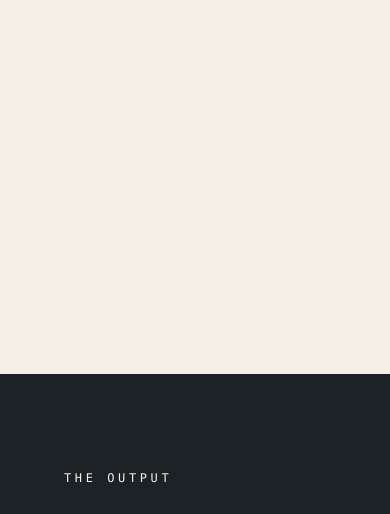
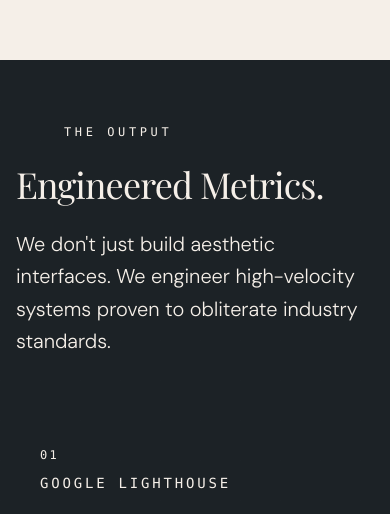
Before and after one commit to 7pixels-xyz/7pixels-main-website, a Next.js app: page / in a window 390 px wide. Shown: the part 2124-2638 px from the top of the page. Built offline with nearby package versions, Linux system fonts and the light colour scheme; a web font is replaced by a local one.

Commit message:
feat(ui): optimized mobile viewports by severely compressing vertical footprint padding and min-height DOM properties in Performance and Manifesto components while keeping desktop layouts intact

```diff
--- a/src/components/Manifesto.tsx
+++ b/src/components/Manifesto.tsx
@@ -54,7 +54,7 @@ export default function Manifesto() {
     }, []);
 
     return (
-        <section ref={containerRef} className="h-screen bg-[#1c2226] text-cream relative flex flex-col justify-center items-center px-4 md:px-24 overflow-hidden">
+        <section ref={containerRef} className="min-h-[50vh] md:h-screen w-full bg-[#1c2226] text-cream relative flex flex-col justify-center items-center px-4 md:px-24 overflow-hidden py-24 md:py-0">
             {/* Ambient Background Grid */}
             <div className="absolute inset-0 opacity-[0.03] bg-[linear-gradient(rgba(255,255,255,0.1)_1px,transparent_1px),linear-gradient(90deg,rgba(255,255,255,0.1)_1px,transparent_1px)] [background-size:40px_40px] pointer-events-none" />
 
--- a/src/components/Performance.tsx
+++ b/src/components/Performance.tsx
@@ -24,11 +24,11 @@ const itemVariants = {
 
 export default function Performance() {
     return (
-        <section className="py-24 md:py-32 bg-[#1c2226] text-cream relative overflow-hidden flex flex-col justify-center">
+        <section className="py-16 md:py-32 bg-[#1c2226] text-cream relative overflow-hidden flex flex-col justify-center">
             {/* Ambient Background Grid */}
             <div className="absolute inset-0 opacity-[0.03] bg-[linear-gradient(rgba(255,255,255,0.1)_1px,transparent_1px),linear-gradient(90deg,rgba(255,255,255,0.1)_1px,transparent_1px)] [background-size:40px_40px] pointer-events-none" />
 
-            <div className="px-4 md:px-24 mb-24 relative z-10 w-full flex flex-col md:flex-row md:items-end justify-between gap-8">
+            <div className="px-4 md:px-24 mb-16 md:mb-24 relative z-10 w-full flex flex-col md:flex-row md:items-end justify-between gap-6 md:gap-8">
                 <div className="max-w-xl">
                     <div className="flex items-center gap-4 mb-6">
                         <span className="w-8 h-[1px] bg-cream/60"></span>
@@ -39,7 +39,7 @@ export default function Performance() {
                         whileInView={{ opacity: 1, x: 0 }}
                         viewport={{ once: true }}
                         transition={{ duration: 1 }}
-                        className="text-5xl md:text-7xl font-serif text-cream tracking-tight"
+                        className="text-4xl md:text-7xl font-serif text-cream tracking-tight"
                     >
                         Engineered Metrics.
                     </motion.h2>
@@ -75,18 +75,18 @@ export default function Performance() {
                         <motion.div
                             key={idx}
                             variants={itemVariants}
-                            className="flex-1 border-b md:border-b-0 md:border-r border-cream/20 last:border-0 p-8 md:p-12 relative group overflow-hidden flex flex-col justify-between min-h-[350px]"
+                            className="flex-1 border-b md:border-b-0 md:border-r border-cream/20 last:border-0 p-6 md:p-12 relative group overflow-hidden flex flex-col justify-between min-h-[220px] md:min-h-[350px]"
                         >
                             {/* Hover Sweeper */}
                             <div className="absolute inset-0 bg-cream/5 translate-y-[100%] group-hover:translate-y-0 transition-transform duration-700 ease-[cubic-bezier(0.16,1,0.3,1)] pointer-events-none" />
 
-                            <div className="relative z-10 mb-12">
+                            <div className="relative z-10 mb-6 md:mb-12">
                                 <span className="font-mono text-xs uppercase tracking-[0.2em] text-cream/40 block mb-2">{String(idx + 1).padStart(2, '0')}</span>
                                 <span className="font-mono text-sm uppercase tracking-[0.2em] text-cream/80">{stat.label}</span>
                             </div>
 
                             <div className="relative z-10 mt-auto">
-                                <div className="text-7xl md:text-[8rem] font-serif tracking-tighter leading-none mb-6 text-cream group-hover:scale-105 transition-transform duration-700 origin-bottom-left">
+                                <div className="text-6xl md:text-[8rem] font-serif tracking-tighter leading-none mb-4 md:mb-6 text-cream group-hover:scale-105 transition-transform duration-700 origin-bottom-left">
                                     {stat.value}<span className="text-3xl md:text-5xl opacity-40">{stat.append}</span>
                                 </div>
                                 <p className="text-cream/50 font-light text-sm md:text-base max-w-[280px] leading-relaxed group-hover:text-cream/80 transition-colors duration-500">
```
